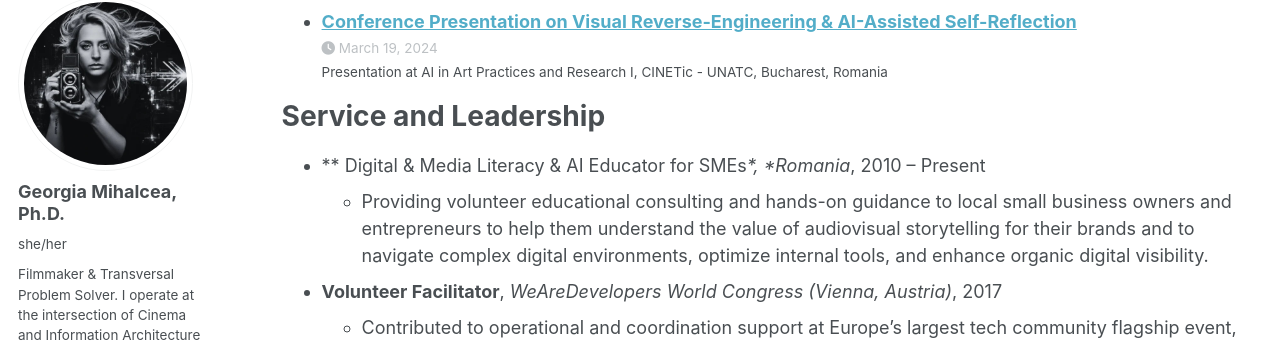
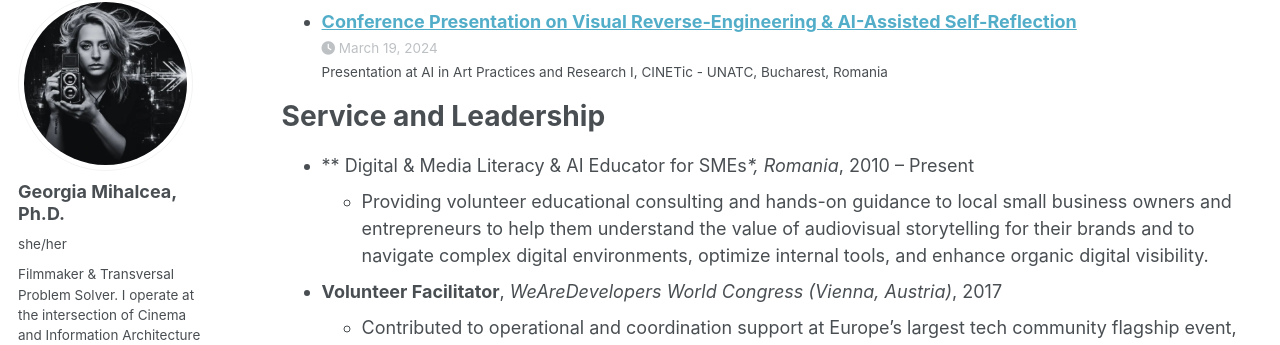
Before and after one commit to GeorgiaMihalcea/georgiamihalcea.github.io, a Jekyll site: the page built from _pages/cv.md, in a window 1280 px wide and 900 px high, scrolled down 3892 px. Shown: the part 105-450 px from the top of the window. Built offline with Jekyll 4.4.1, drawn with Linux system fonts in a browser that asks for light colours; a style sheet for code colours, icons or effects is not loaded.

Commit message:
Fix formatting in CV section for clarity

```diff
--- a/_pages/cv.md
+++ b/_pages/cv.md
@@ -107,7 +107,7 @@ Talks
 Service and Leadership
 ======
 
-*   ** Digital & Media Literacy & AI Educator for SMEs**, *Romania*, 2010 – Present
+*   ** Digital & Media Literacy & AI Educator for SMEs**, Romania*, 2010 – Present
     *   Providing volunteer educational consulting and hands-on guidance to local small business owners and entrepreneurs to help them understand the value of audiovisual storytelling for their brands and to navigate complex digital environments, optimize internal tools, and enhance organic digital visibility.
 
 *   **Volunteer Facilitator**, *WeAreDevelopers World Congress (Vienna, Austria)*, 2017
```
